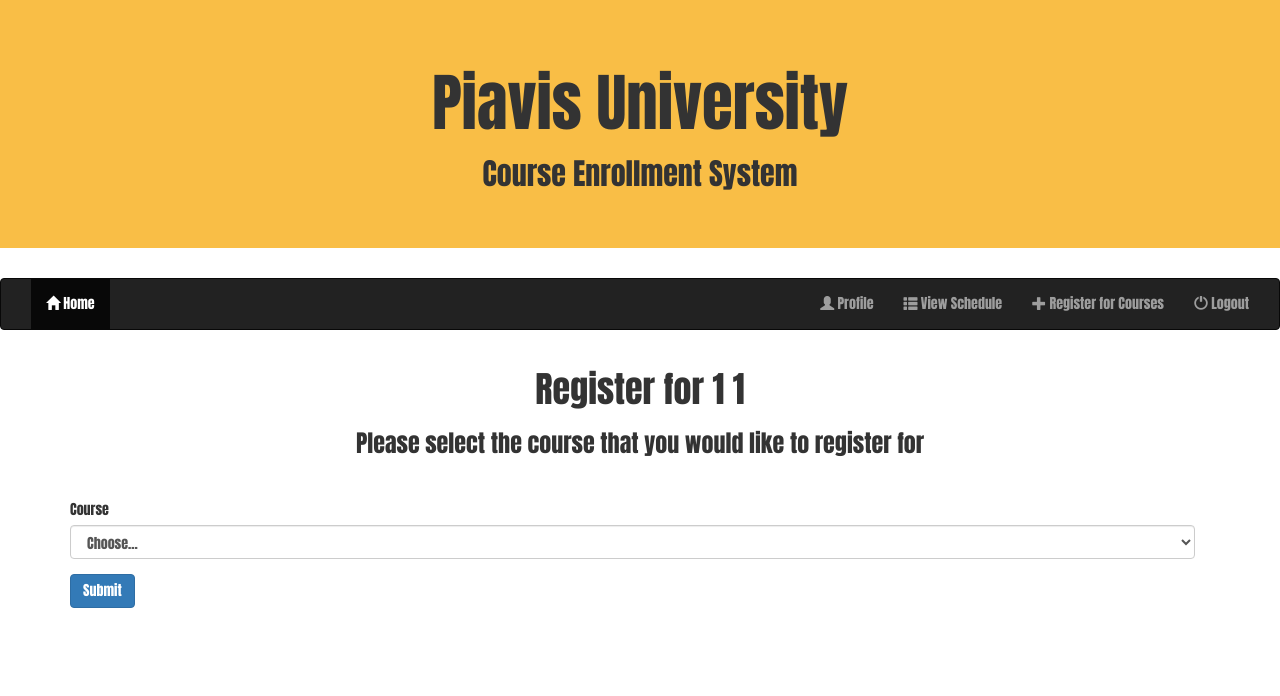
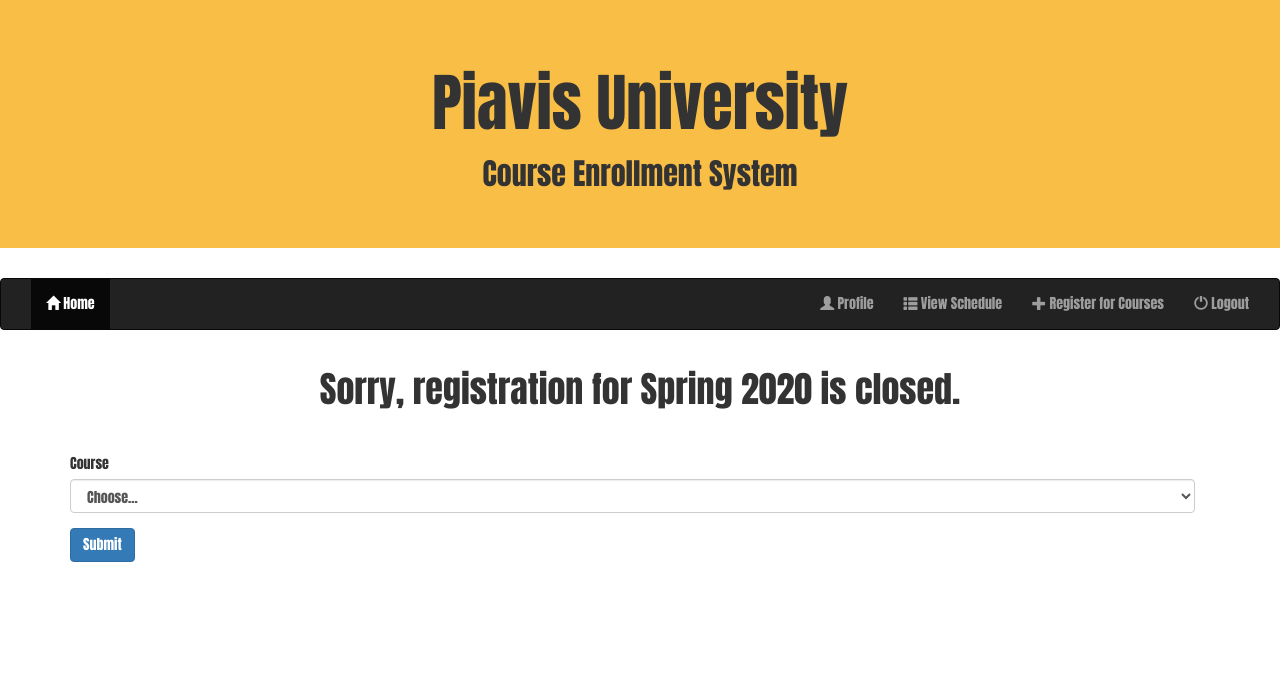
Before and after one commit to apiavis/cst499_course_enrollment_system, a PHP site: page /addCourse.php in a window 1280 px wide. Shown: the top 696 px of the page. Run offline with PHP 8.4, Linux system fonts and the light colour scheme; the visitor is signed in with stand-in values (Sample User, id 1); data that the repository does not hold is empty; a stand-in replaces the project's code that opens the database connection; some libraries are stand-ins or nearby versions.

Commit message:
provide user feedback if registration for a term is closed

```diff
--- a/addCourse.php
+++ b/addCourse.php
@@ -23,8 +23,14 @@
 
     <div class="container text-center">
         <?php
-            echo "<h1>Register for ".$_SESSION['selectedSemester']." ".$_SESSION['selectedYear']."</h1>";
-            echo "<h3>Please select the course that you would like to register for<h3>";
+
+            if($_SESSION['selectedYear'] == 2020 && $_SESSION['selectedSemester'] == 'Spring') {
+                echo "<h1>Sorry, registration for ".$_SESSION['selectedSemester']." ".$_SESSION['selectedYear']." is closed.<h1>";
+            } else {
+                echo "<h1>Register for ".$_SESSION['selectedSemester']." ".$_SESSION['selectedYear']."</h1>";
+                echo "<h3>Please select the course that you would like to register for<h3>";
+            }
+
         ?>
     </div>
     <div style='margin-bottom:60px' class="container">
@@ -35,11 +41,13 @@
                     <select id="inputCourse" class="form-control" name="course" required>
                         <option>Choose...</option>
                         <?php
+
                             $availableCoursesArray = array();
                             $availableCoursesArray = getAvailableCourses($myConnection,$_SESSION['selectedYear'],$_SESSION['selectedSemester']);
                             foreach($availableCoursesArray as $data) {
                                 echo "<option>".$data['courseName']."</option>";
                             }
+
                         ?>
                     </select>
                 </div>
```
